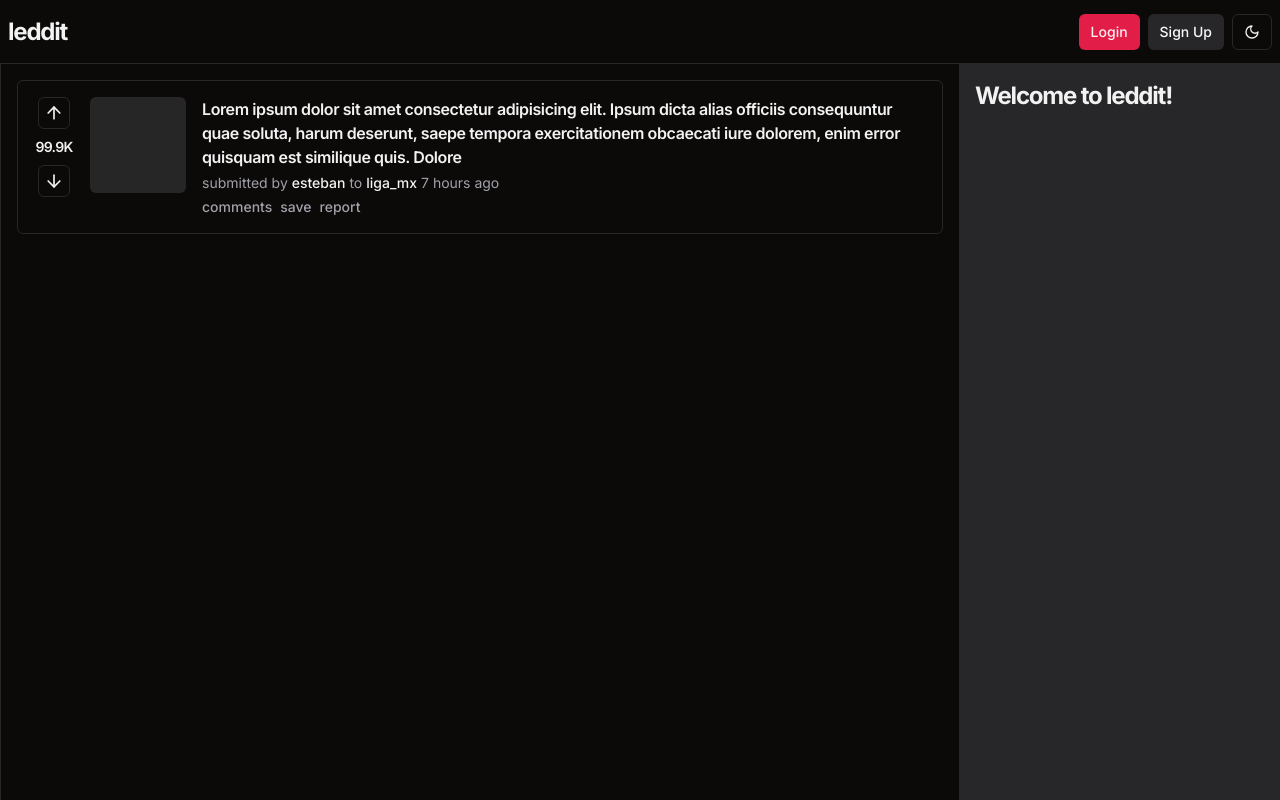
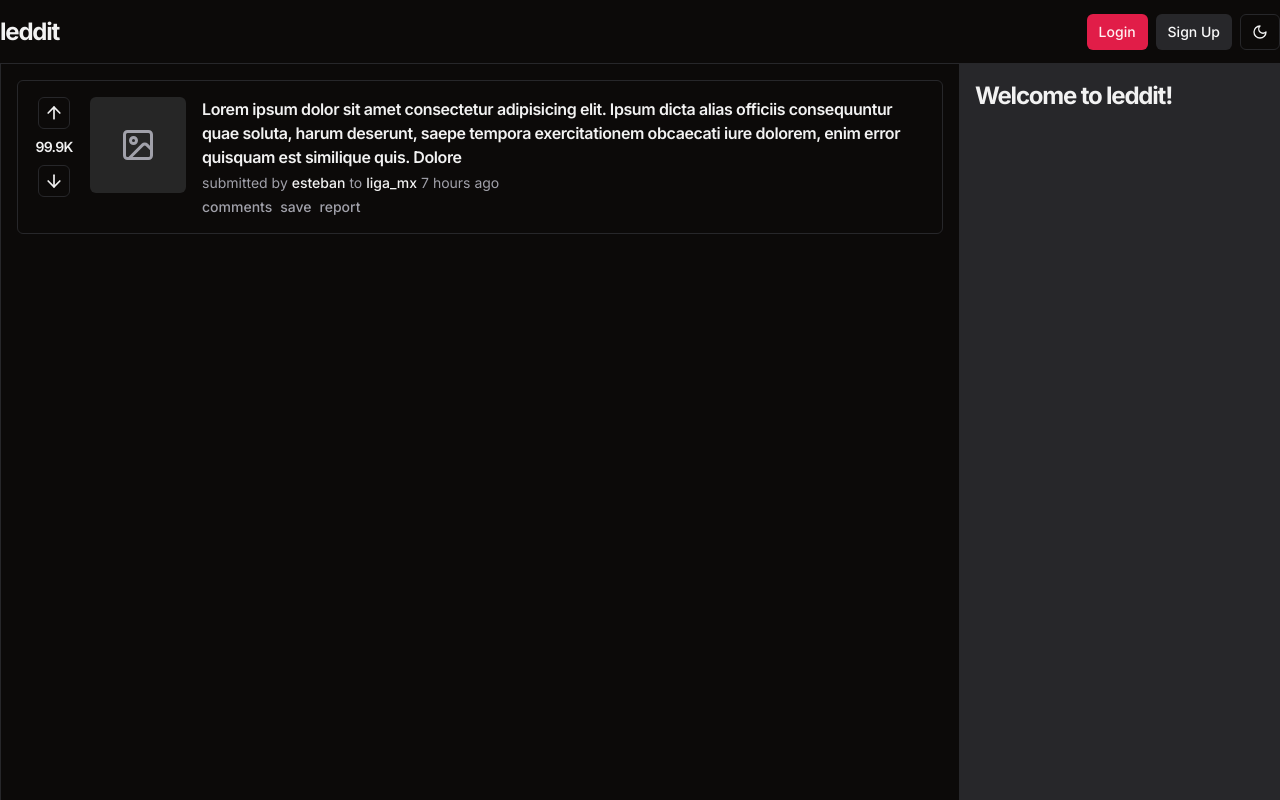
Before and after one commit to erodriguez0/leddit, a Next.js app: page / in a window 1280 px wide. Built offline with nearby package versions, Linux system fonts and the light colour scheme.

Commit message:
PostItem thumbnail link, remove header padding >1280px

```diff
--- a/src/components/post-item.tsx
+++ b/src/components/post-item.tsx
@@ -1,4 +1,4 @@
-import { ArrowDownIcon, ArrowUpIcon } from "lucide-react"
+import { ArrowDownIcon, ArrowUpIcon, ImageIcon } from "lucide-react"
 import Link from "next/link"
 
 import { Button } from "@/components/ui/button"
@@ -26,7 +26,12 @@ const PostItem = () => {
         </Button>
       </div>
 
-      <div className="aspect-square shrink-0 rounded-md bg-muted md:h-24 md:w-24"></div>
+      <Link
+        href="/"
+        className="flex aspect-square shrink-0 items-center justify-center rounded-md bg-muted text-muted-foreground md:h-24 md:w-24"
+      >
+        <ImageIcon className="h-9 w-9" />
+      </Link>
 
       <div className="flex flex-col gap-1">
         <Link
--- a/src/components/ui/header.tsx
+++ b/src/components/ui/header.tsx
@@ -14,7 +14,7 @@ const Header = ({ className, children }: HeaderProps) => {
         className,
       )}
     >
-      <div className="container mx-auto flex h-full items-center px-2 text-sm">
+      <div className="container mx-auto flex h-full items-center px-2 text-sm xl:px-0">
         {children}
       </div>
     </header>
```
